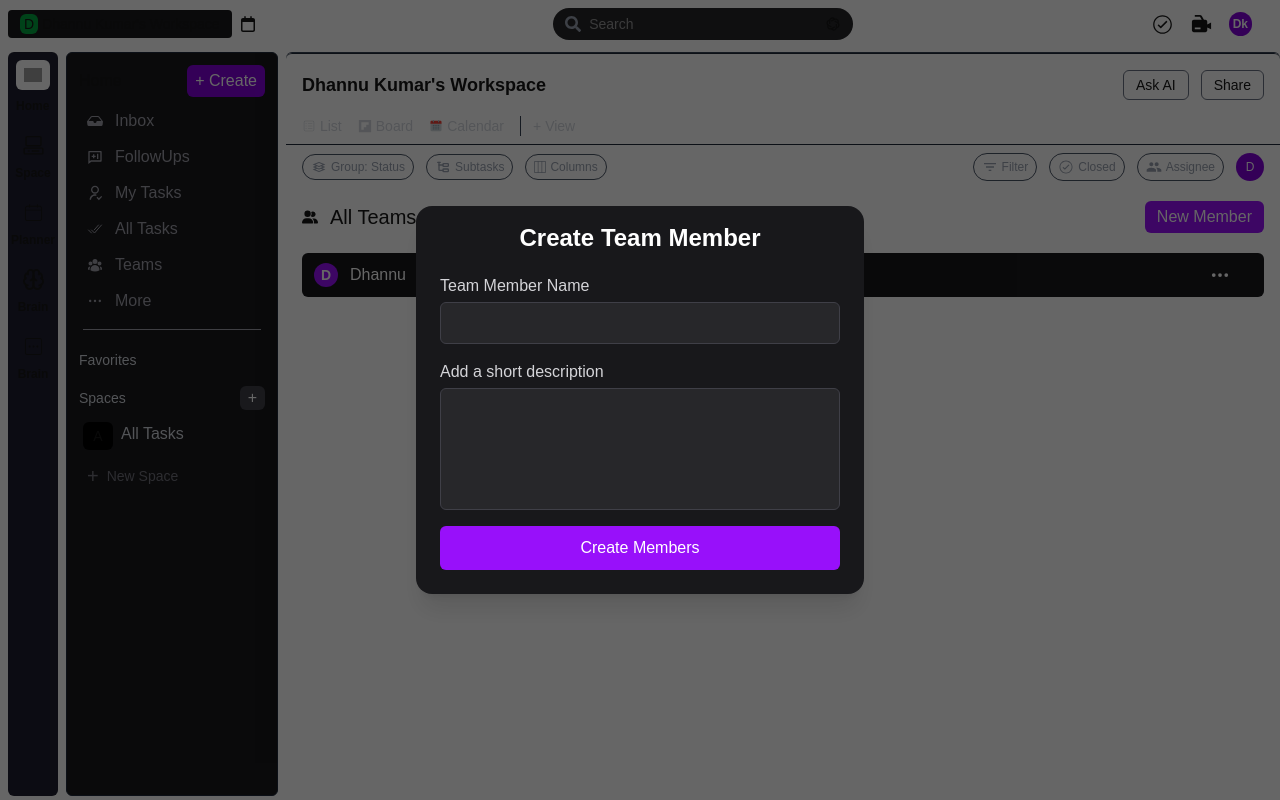
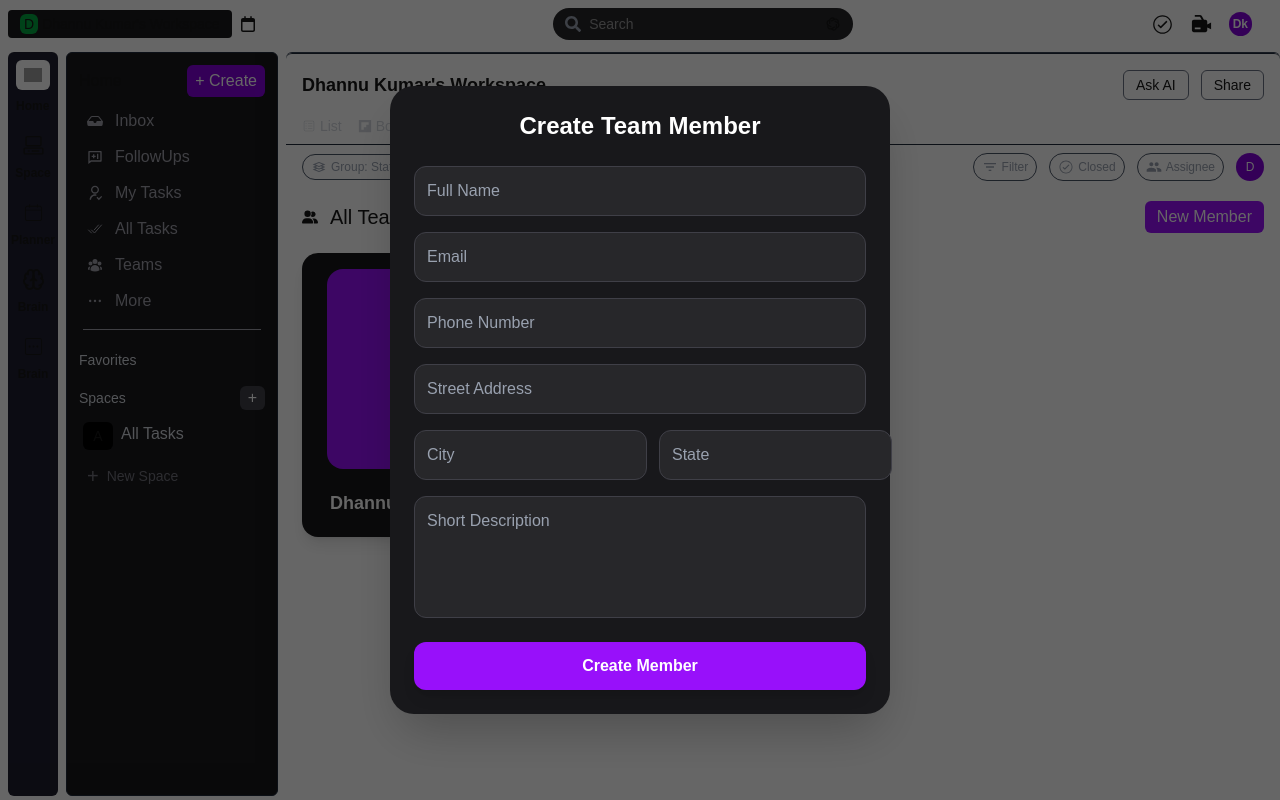
Before and after one commit to dhannu-dev/ClickUp, a Next.js app: page /teams in a window 1280 px wide. Both pictures are taken after a click on the button "New Member". Built offline with nearby package versions, Linux system fonts and the light colour scheme; grey boxes are pictures that could not be loaded.

Commit message:
update ui and create a form

```diff
--- a/src/app/teams/page.jsx
+++ b/src/app/teams/page.jsx
@@ -14,17 +14,24 @@ import {
 } from "react-icons/md";
 import { IoIosCheckmarkCircleOutline } from "react-icons/io";
 import { FaUserGroup } from "react-icons/fa6";
-import { useContext } from "react";
+import { useContext, useState } from "react";
 import { TodoContext } from "../../context/TodoContext";
+
+const avatarColors = [
+  "bg-purple-600",
+  "bg-pink-500",
+  "bg-green-500",
+  "bg-blue-500",
+  "bg-yellow-500",
+  "bg-red-500",
+  "bg-indigo-500",
+];
 
 export default function Teams() {
   const {
     users,
     teamOption,
     handleTeamOption,
-    memberInput,
-    handleMemberInput,
-    addMember,
     handleOpenUserMenu,
     openUserMenu,
     handleDeletedUser,
@@ -32,11 +39,15 @@ export default function Teams() {
     editUserId,
     editUser,
     setEditUser,
-    handleSaveEditUser
+    handleSaveEditUser,
   } = useContext(TodoContext);
-  console.log(users);
+
+  // Make avatar colors deterministic based on index
+  const getAvatarColor = (idx) => avatarColors[idx % avatarColors.length];
+
   return (
     <div className="w-full h-full bg-transparent border-t border-t-gray-800 rounded-md">
+      {/* Header */}
       <div className="flex justify-between items-center px-4 py-2 mt-2">
         <h1 className="font-semibold text-lg">Dhannu Kumar's Workspace</h1>
         <div className="flex gap-3">
@@ -49,6 +60,7 @@ export default function Teams() {
         </div>
       </div>
 
+      {/* Views */}
       <div className="flex items-center gap-4 border-b border-gray-800 px-4 py-2 text-sm text-gray-300">
         <div className="flex items-center gap-1 cursor-pointer hover:text-white">
           <CiViewList />
@@ -68,6 +80,7 @@ export default function Teams() {
         </div>
       </div>
 
+      {/* Filters */}
       <div className="flex justify-between items-center px-4 py-2 text-xs text-gray-400">
         <div className="flex gap-3">
           <div className="flex items-center gap-1 px-2 py-1 border border-gray-600 rounded-full">
@@ -103,10 +116,11 @@ export default function Teams() {
         </div>
       </div>
 
+      {/* Teams Header */}
       <div className="flex justify-between items-center py-3 px-4">
         <div className="flex items-center gap-3">
           <FaUserGroup />
-          <h2 className="text-xl font-medium">All Teams Memeber</h2>
+          <h2 className="text-xl font-medium">All Teams Member</h2>
         </div>
         <div>
           <button
@@ -118,70 +132,75 @@ export default function Teams() {
         </div>
       </div>
 
-      <div className="w-full py-2 px-4">
-        {users.map((cur, idx) => (
+      {/* Users List */}
+      <div className="w-full py-2 px-4 flex flex-wrap gap-4">
+        {users.map((cur, idx) => {
+          const avatarColor = getAvatarColor(idx);
+
+          return (
             <div
               key={idx}
-            className="flex items-center justify-between gap-3 py-1 px-3 mb-2 rounded-md bg-zinc-900 text-white hover:bg-zinc-800 transition-all"
+              className="w-[250px] bg-zinc-900 text-white rounded-2xl shadow-lg hover:shadow-xl transition-shadow p-4 flex flex-col items-center gap-4"
             >
-            <div className="flex items-center gap-3">
-              <span className="flex items-center justify-center w-6 h-6 p-2 text-sm rounded-full bg-purple-600 font-semibold">
-                {cur.charAt(0).toUpperCase()}
-              </span>
+              <div
+                className={`flex items-center justify-center w-[200px] h-[200px] rounded-2xl text-2xl font-bold ${avatarColor}`}
+              >
+                {cur ? cur.charAt(0).toUpperCase() : "U"}
+              </div>
+
+              <div className="relative w-full px-3 flex justify-between items-center">
+                <span>
                   {editUserId === idx ? (
                     <input
                       value={editUser}
                       onChange={(e) => setEditUser(e.target.value)}
-                  className="p-2 outline-none"
+                      className="w-full p-2 rounded-md text-black outline-none"
                     />
                   ) : (
-                <span className="text-base capitalize">{cur}</span>
+                    <span className="text-lg font-semibold capitalize">
+                      {cur}
+                    </span>
                   )}
-            </div>
+                </span>
 
-            <div className="relative">
                 <button
                   onClick={() => handleOpenUserMenu(idx)}
-                className="p-2 ml-2 relative cursor-pointer w-[50px] text-xs rounded-md hover:bg-zinc-800 text-white"
+                  className="p-2 rounded-md hover:bg-zinc-800 transition"
                 >
                   <BsThreeDots size={20} />
                 </button>
 
                 {idx === openUserMenu && (
-                <div className="absolute right-[1px] top-10 bg-zinc-900 border border-zinc-700 rounded-md shadow-lg z-50 w-[100px]">
+                  <div className="absolute right-0 top-10 bg-zinc-900 border border-zinc-700 rounded-md shadow-lg z-50 w-[120px]">
                     <button
                       onClick={() => handleEditUser(cur, idx)}
-                    className="block px-4 py-2 text-sm text-zinc-300 hover:bg-zinc-800 rounded-md w-full"
+                      className="flex items-center gap-2 px-4 py-2 text-sm text-zinc-300 hover:bg-zinc-800 w-full rounded-md"
                     >
-                    <span className="flex items-center gap-2">
-                      <MdOutlineModeEdit size={15} />
-                      <p className="text-[14px]">Edit</p>
-                    </span>
+                      <MdOutlineModeEdit size={16} /> Edit
                     </button>
                     {editUserId === idx && (
-                    <button onClick={() => handleSaveEditUser(idx)} className="block px-4 py-2 text-sm text-green-200 hover:bg-zinc-800 rounded-md w-full">
-                      <span className="flex items-center gap-2">
-                        <MdDownloadDone size={16} />
-                        <p className="text-[14px]">Save</p>
-                      </span>
+                      <button
+                        onClick={() => handleSaveEditUser(idx)}
+                        className="flex items-center gap-2 px-4 py-2 text-sm text-green-400 hover:bg-zinc-800 w-full rounded-md"
+                      >
+                        <MdDownloadDone size={16} /> Save
                       </button>
                     )}
                     <button
                       onClick={() => handleDeletedUser(idx)}
-                    className="block px-4 py-2 text-sm text-red-200 rounded-md hover:bg-zinc-800 w-full"
+                      className="flex items-center gap-2 px-4 py-2 text-sm text-red-400 hover:bg-zinc-800 w-full rounded-md"
                     >
-                    <span className="flex items-center gap-2">
-                      <MdDeleteOutline size={15} />
-                      <p className="text-[14px]">Delete</p>
-                    </span>
+                      <MdDeleteOutline size={16} /> Delete
                     </button>
                   </div>
                 )}
               </div>
             </div>
-        ))}
+          );
+        })}
       </div>
 
+      {/* New Member Modal */}
       {teamOption && (
         <div
           onClick={handleTeamOption}
@@ -189,38 +208,59 @@ export default function Teams() {
         >
           <div
             onClick={(e) => e.stopPropagation()}
-            className="bg-zinc-900 flex flex-col text-white w-auto p-3 rounded-2xl shadow-xl"
+            className="bg-zinc-900 w-[500px] p-6 rounded-3xl shadow-2xl flex flex-col gap-6"
           >
-            <h1 className="text-2xl font-semibold mb-2 text-center mt-1">
+            <h1 className="text-2xl font-bold text-center text-white">
               Create Team Member
             </h1>
 
-            <div className="flex flex-col gap-2 p-3">
-              <div className="flex flex-col gap-1">
-                <label className="text-zinc-300">Team Member Name</label>
+            <form className="flex flex-col gap-4">
               <input
-                  value={memberInput}
-                  onChange={handleMemberInput}
                 type="text"
-                  className="p-2 rounded-md bg-zinc-800 border border-zinc-700 focus:outline-none focus:ring-2 focus:ring-purple-500 placeholder-zinc-500 w-[400px]"
+                placeholder="Full Name"
+                className="p-3 rounded-xl bg-zinc-800 border border-zinc-700 placeholder-gray-400 text-white focus:outline-none focus:ring-2 focus:ring-purple-500 transition-all"
+                required
+              />
+              <input
+                type="email"
+                placeholder="Email"
+                className="p-3 rounded-xl bg-zinc-800 border border-zinc-700 placeholder-gray-400 text-white focus:outline-none focus:ring-2 focus:ring-purple-500 transition-all"
+                required
+              />
+              <input
+                type="tel"
+                placeholder="Phone Number"
+                className="p-3 rounded-xl bg-zinc-800 border border-zinc-700 placeholder-gray-400 text-white focus:outline-none focus:ring-2 focus:ring-purple-500 transition-all"
+              />
+              <input
+                type="text"
+                placeholder="Street Address"
+                className="p-3 rounded-xl bg-zinc-800 border border-zinc-700 placeholder-gray-400 text-white focus:outline-none focus:ring-2 focus:ring-purple-500 transition-all"
+              />
+              <div className="flex gap-3">
+                <input
+                  type="text"
+                  placeholder="City"
+                  className="flex-1 p-3 rounded-xl bg-zinc-800 border border-zinc-700 placeholder-gray-400 text-white focus:outline-none focus:ring-2 focus:ring-purple-500 transition-all"
+                />
+                <input
+                  type="text"
+                  placeholder="State"
+                  className="flex-1 p-3 rounded-xl bg-zinc-800 border border-zinc-700 placeholder-gray-400 text-white focus:outline-none focus:ring-2 focus:ring-purple-500 transition-all"
                 />
               </div>
-
-              <div className="flex flex-col gap-1 mt-2">
-                <label className="text-zinc-300">Add a short description</label>
               <textarea
                 rows={4}
-                  className="p-3 rounded-md bg-zinc-800 border border-zinc-700 focus:outline-none focus:ring-2 focus:ring-purple-500 placeholder-zinc-500 resize-none"
-                />
-              </div>
-
+                placeholder="Short Description"
+                className="p-3 rounded-xl bg-zinc-800 border border-zinc-700 placeholder-gray-400 text-white focus:outline-none focus:ring-2 focus:ring-purple-500 resize-none transition-all"
+              ></textarea>
               <button
-                onClick={addMember}
-                className="mt-2 py-2.5 rounded-md bg-purple-600 hover:bg-purple-700 transition-all font-medium text-white"
+                type="submit"
+                className="mt-2 py-3 rounded-xl bg-purple-600 hover:bg-purple-700 transition-all text-white font-bold shadow-lg"
               >
-                Create Members
+                Create Member
               </button>
-            </div>
+            </form>
           </div>
         </div>
       )}
```
Lines whose indentation alone changed are shown as unchanged.
